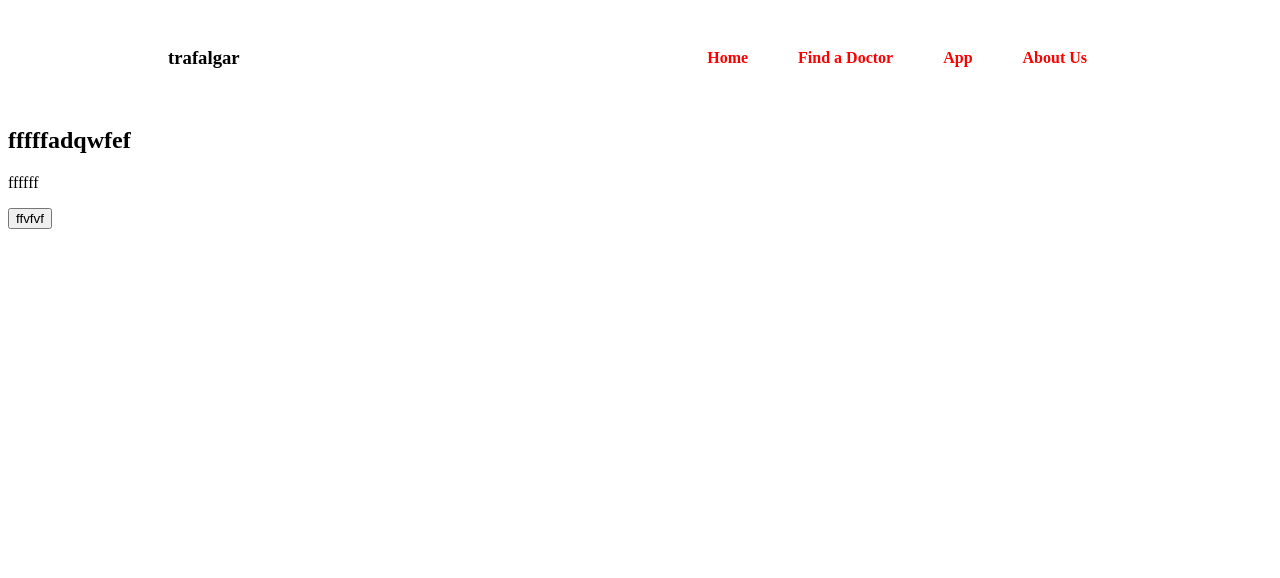
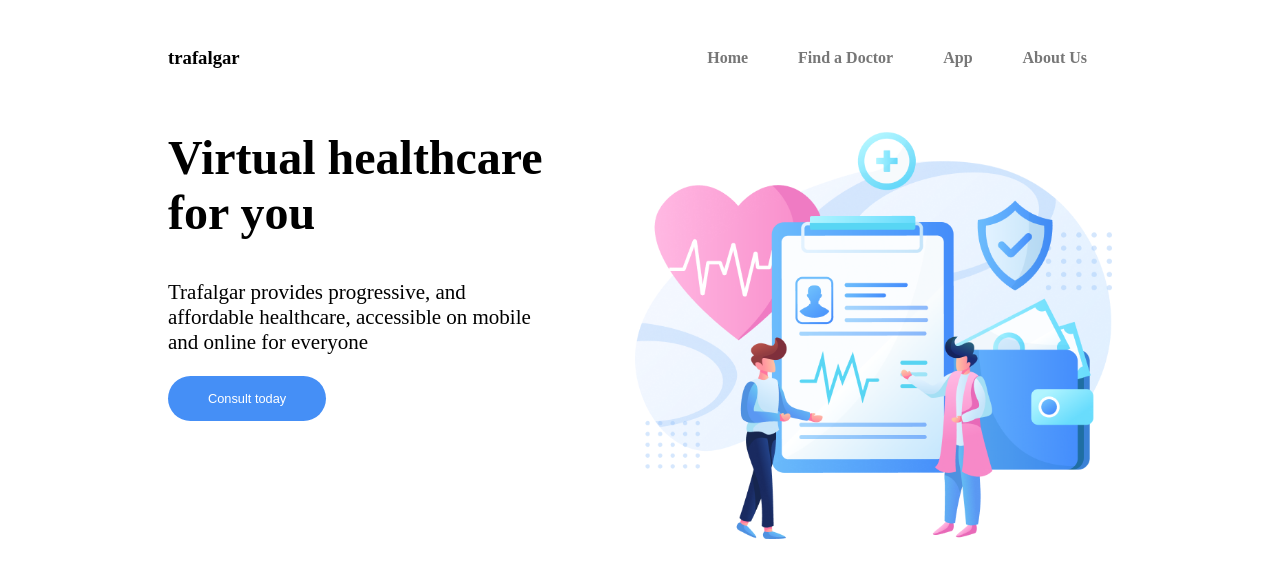
Before and after one commit to MccGrey/single-page, a React (Create React App) app: page / in a window 1280 px wide. Shown: the top 578 px of the page. Built offline with nearby package versions, Linux system fonts and the light colour scheme.

Commit message:
add header section

```diff
--- a/src/components/navbar/header/Header.jsx
+++ b/src/components/navbar/header/Header.jsx
@@ -1,15 +1,22 @@
 import React from "react";
+import IMG1 from "../../../assets/trafalgar-header illustration 1.png";
+import "./header.css";
 
 const Header = () => {
   return (
     <>
-      <div>
-        <div>
-          <h2>fffffadqwfef</h2>
-          <p>ffffff</p>
-          <button> ffvfvf</button>
+      <div className="main">
+        <div className="header_text">
+          <h2>Virtual healthcare for you</h2>
+          <p>
+            Trafalgar provides progressive, and affordable healthcare,
+            accessible on mobile and online for everyone
+          </p>
+          <button> Consult today</button>
         </div>
-        <div></div>
+        <div className="image">
+          <img src={IMG1} alt="" />
+        </div>
       </div>
     </>
   );
--- a/src/components/navbar/header/header.css
+++ b/src/components/navbar/header/header.css
@@ -0,0 +1,32 @@
+.main {
+  display: flex;
+  align-items: center;
+  justify-content: space-between;
+  padding: 20px 160px;
+}
+
+.header_text {
+  margin-top: -10rem;
+  width: 40%;
+}
+
+.header_text h2 {
+  font-size: 48px;
+}
+
+.header_text p {
+  font-size: 21px;
+}
+
+.header_text button {
+  padding: 15px 40px;
+  font-size: 0.8rem;
+  border-radius: 55px;
+  border: none;
+  background: #458ff6;
+  color: white;
+}
+
+.image img {
+  height: 412px;
+}
--- a/src/components/navbar/navbar.css
+++ b/src/components/navbar/navbar.css
@@ -20,7 +20,7 @@ nav {
 #navbar li a {
   text-decoration: none;
   font-weight: 600;
-  color: red;
+  color: #777777;
 }
 
 #navbar li a:hover {
```
